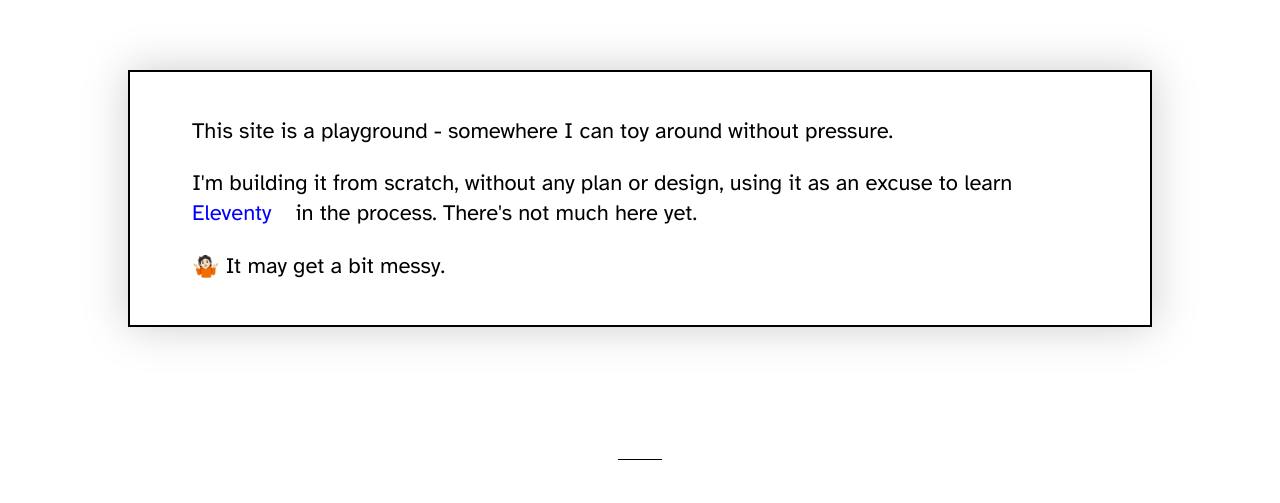
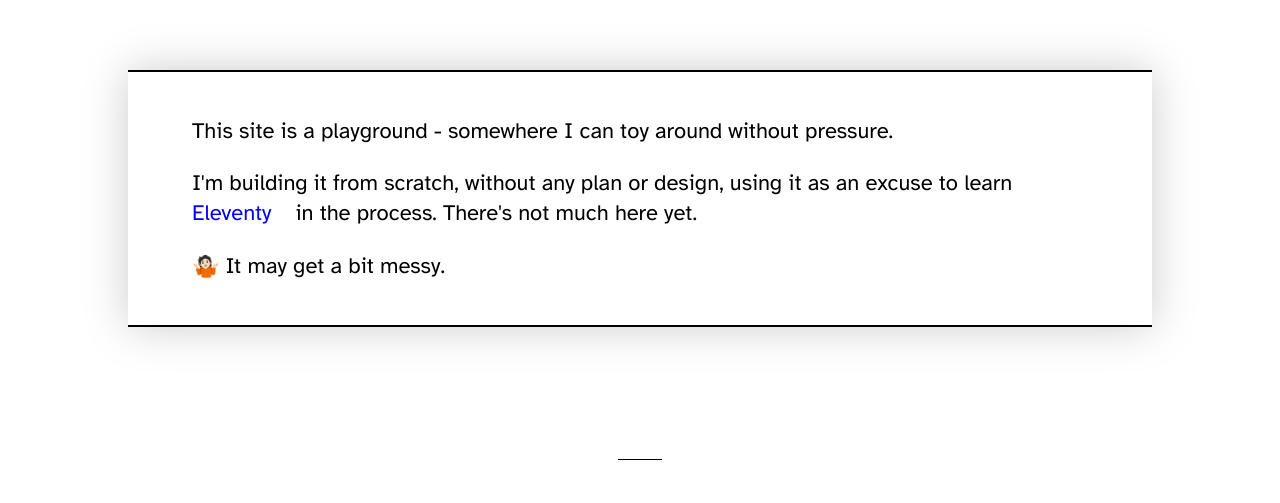
Before and after one commit to MattWilcox/mwnet, an Eleventy site: page _src/index.html in a window 1280 px wide. Shown: the part 171-674 px from the top of the page. Built offline with nearby package versions, Linux system fonts and the light colour scheme; Eleventy itself is replaced by a stand-in of ours; files that its build step writes are made by us from their sources.

Commit message:
minor tweak

```diff
--- a/_src/design-assets/screen-design-1.css
+++ b/_src/design-assets/screen-design-1.css
@@ -46,7 +46,7 @@
 			display: grid; grid-template-columns: subgrid; /* inherit the parents' grid */
 			margin-block: calc(2 * var(--gap));
 			padding: calc(2 * var(--gap)) var(--gap);
-			border: 2px solid currentColor;
+			border-block: 2px solid currentColor;
 			background-color: white;
 			filter: drop-shadow(0 0 var(--gap) hsl(0 0% 0% / 0.2));
 
```
